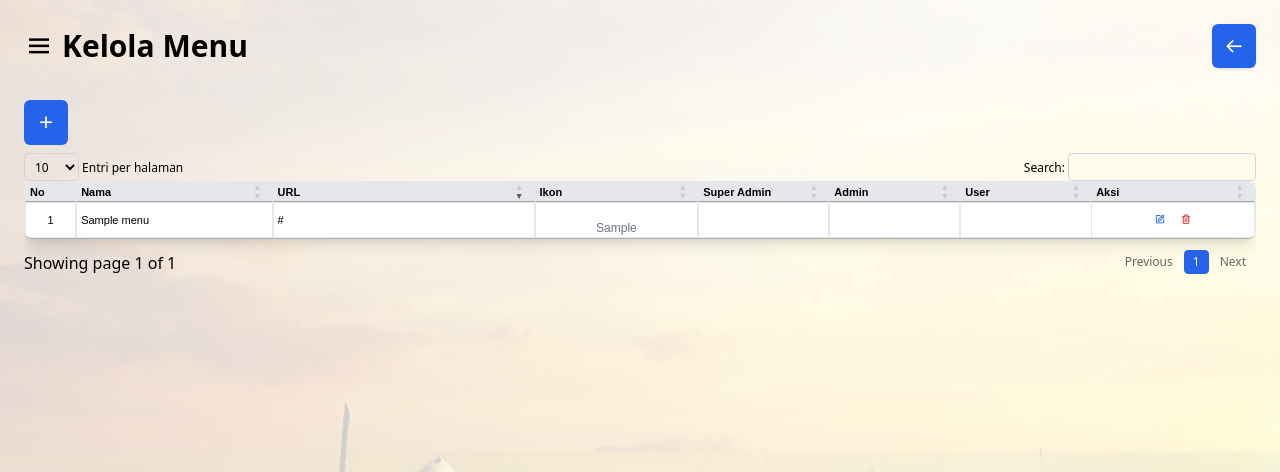
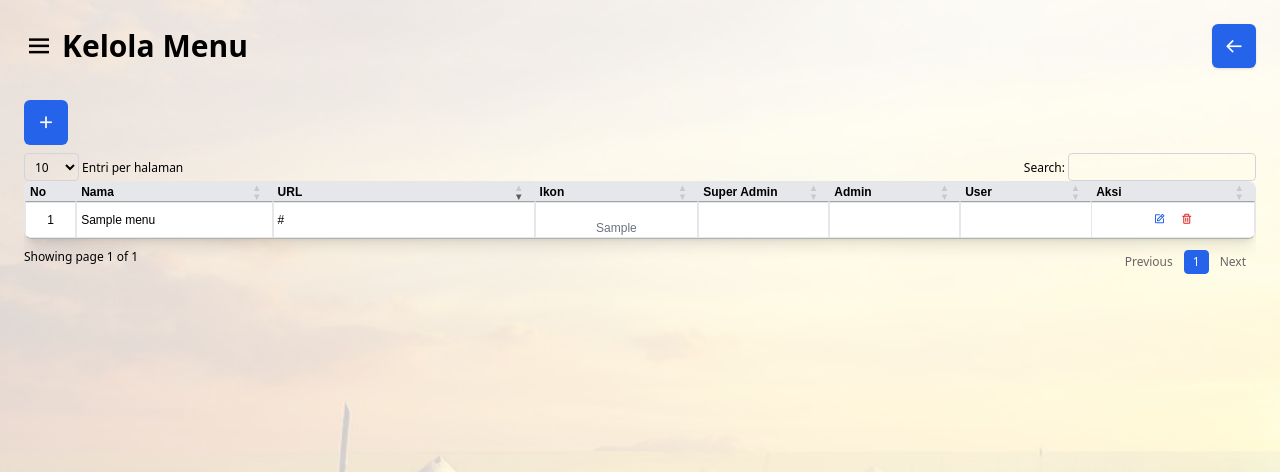
Before and after one commit to abiydoni/warga, a PHP site: page /dashboard/menu.php in a window 1280 px wide. Shown: the top 472 px of the page. Run offline with PHP 8.4, Linux system fonts and the light colour scheme; the visitor is signed in with stand-in values (Sample User, id 1); tables that the repository leaves empty or names only in its code hold one stand-in row (values such as "Sample post"); some libraries are stand-ins or nearby versions.

Commit message:
Update style.css

```diff
--- a/css/style.css
+++ b/css/style.css
@@ -53,5 +53,9 @@ table.dataTable thead th {
   padding-bottom: 1px;
   padding-left: 4px;
   padding-right: 4px;
-  font-size: 11px;
+  font-size: 12px;
 }
+
+.dataTables_wrapper .dataTables_info {
+  font-size: 12px;
+}
```
